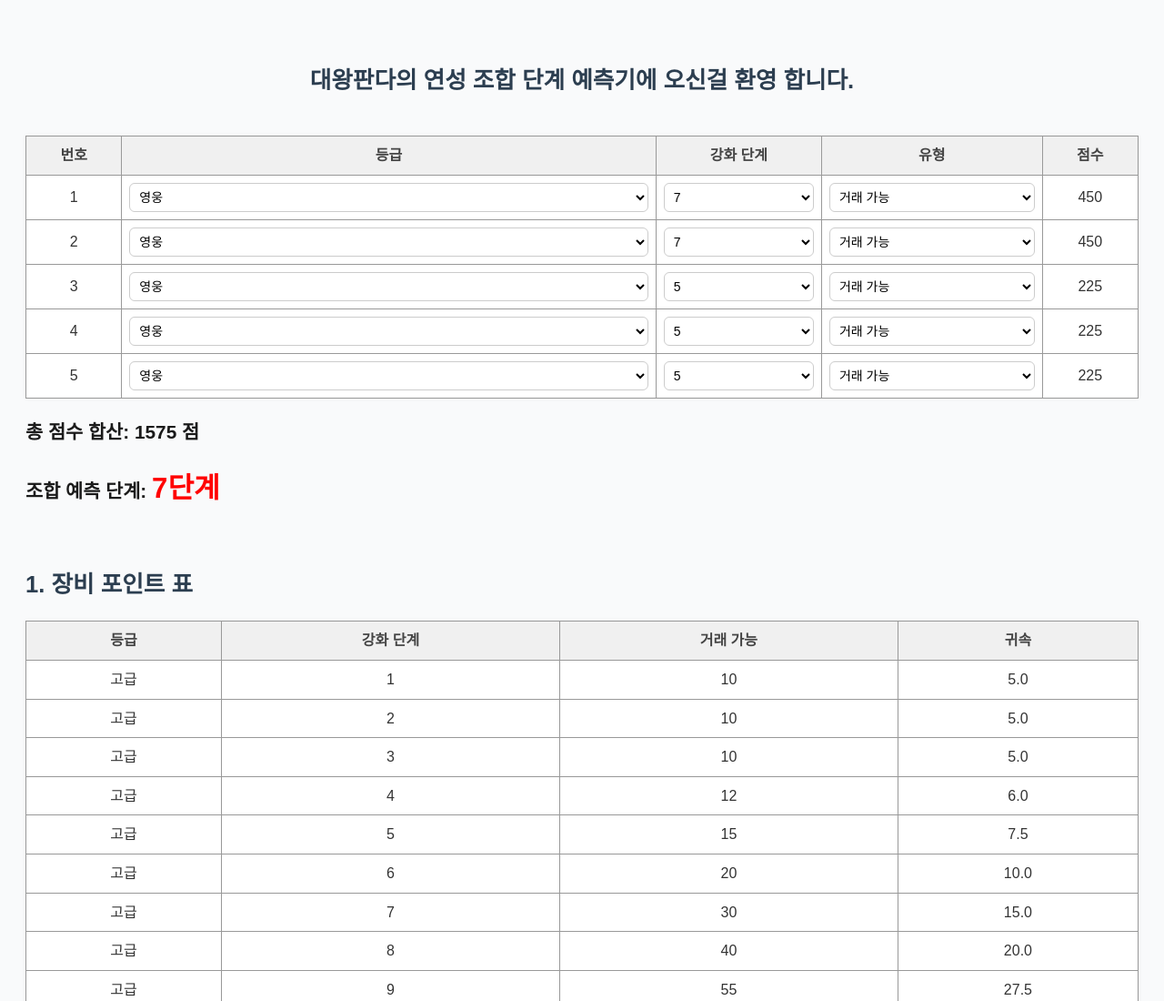
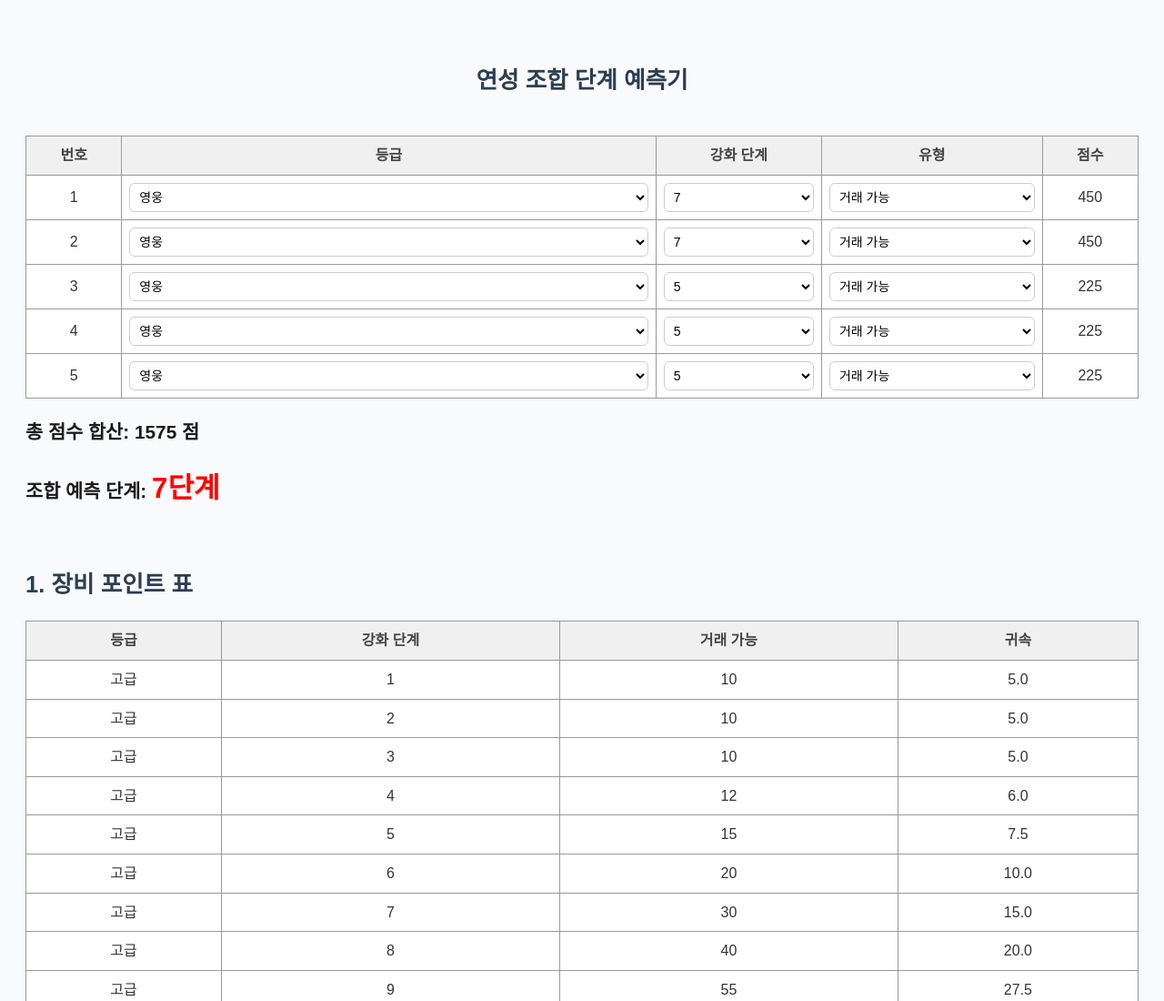
Before and after one commit to dogfightda/hit2_ys, a plain HTML site: page index.html in a window 1280 px wide. Shown: the top 1100 px of the page at 91% size. Drawn offline with Linux system fonts and the light colour scheme.

Commit message:
Update index.html

```diff
--- a/index.html
+++ b/index.html
@@ -63,7 +63,7 @@
   </style>
 </head>
 <body>
-  <h2 style="text-align: center; margin-bottom: 40px;">대왕판다의 연성 조합 단계 예측기에 오신걸 환영 합니다.</h2>
+  <h2 style="text-align: center; margin-bottom: 40px;">연성 조합 단계 예측기</h2>
   <table>
     <tr><th>번호</th><th>등급</th><th>강화 단계</th><th>유형</th><th>점수</th></tr>
 
```
